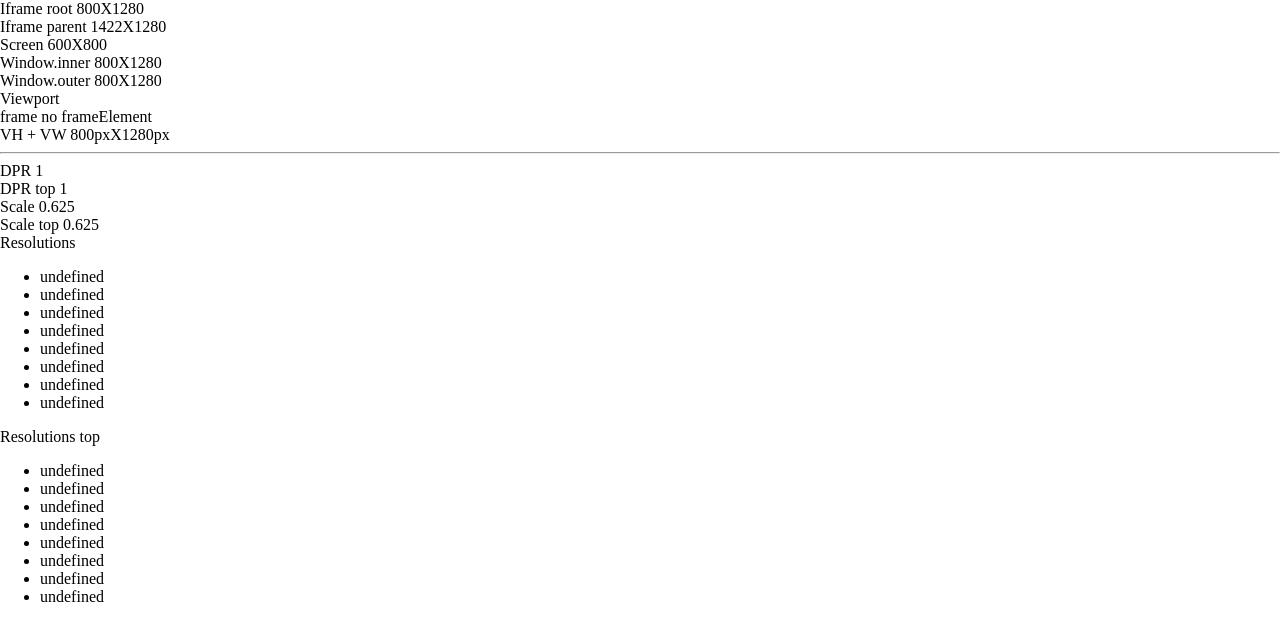
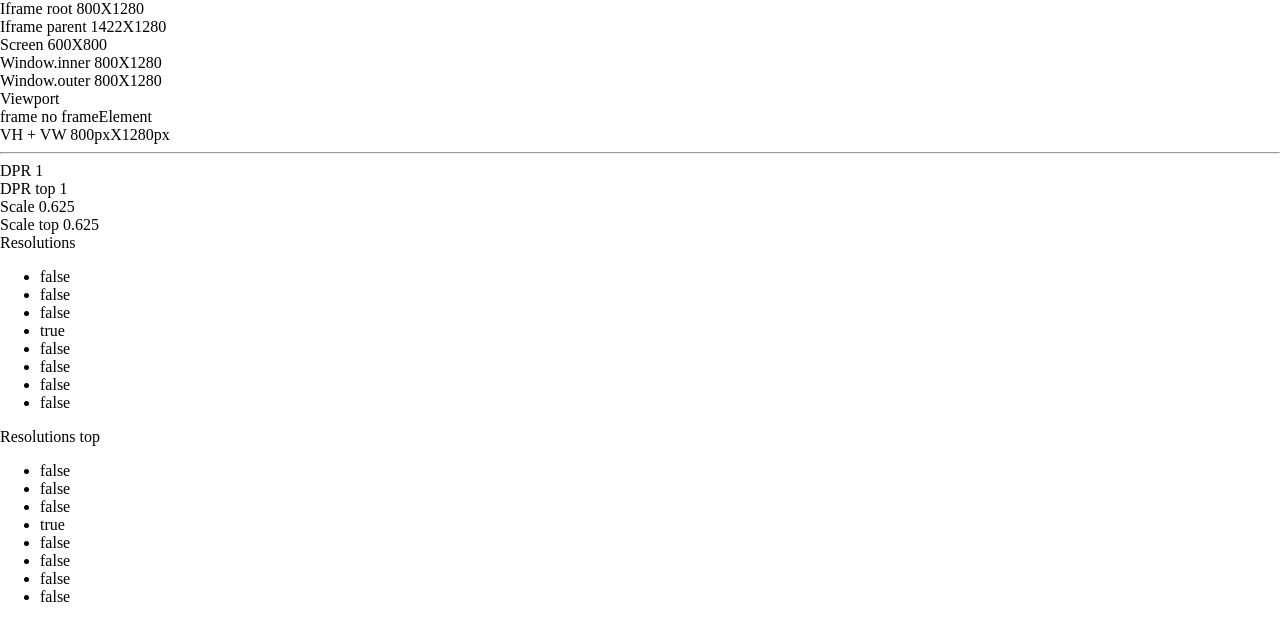
Before and after one commit to NumminorihSF/test-iframe, a plain HTML site: page src/frame.html in a window 1280 px wide. Shown: the top 640 px of the page. Drawn offline with Linux system fonts and the light colour scheme.

Commit message:
add dppx

```diff
--- a/src/frame.html
+++ b/src/frame.html
@@ -60,8 +60,7 @@
 </div>
 <div>
     Resolutions top
-<ul id="resolution-top">
-</ul>
+<ul id="resolution-top"></ul>
 </div>
 <script>
     console.log("this");
@@ -121,14 +120,14 @@
     setTimeout(function() {
         var resolutions = [0.75, 0.8, 0.9, 1, 1.1, 1.25, 1.50, 1.75];
         resolutions.forEach(function(res) {
-            var matched = window.matchMedia('(resolution: '+res+'dppx)').matched
+            var matched = window.matchMedia('(resolution: '+res+'dppx)').matches
             document.getElementById("resolution").innerHTML += "<li>" + matched+"</li>";
         })
     });
     setTimeout(function() {
         var resolutions = [0.75, 0.8, 0.9, 1, 1.1, 1.25, 1.50, 1.75];
         resolutions.forEach(function(res) {
-            var matched = window.top.matchMedia('(resolution: '+res+'dppx)').matched
+            var matched = window.top.matchMedia('(resolution: '+res+'dppx)').matches
             document.getElementById("resolution-top").innerHTML += "<li>" + matched+"</li>";
         })
     });
```
